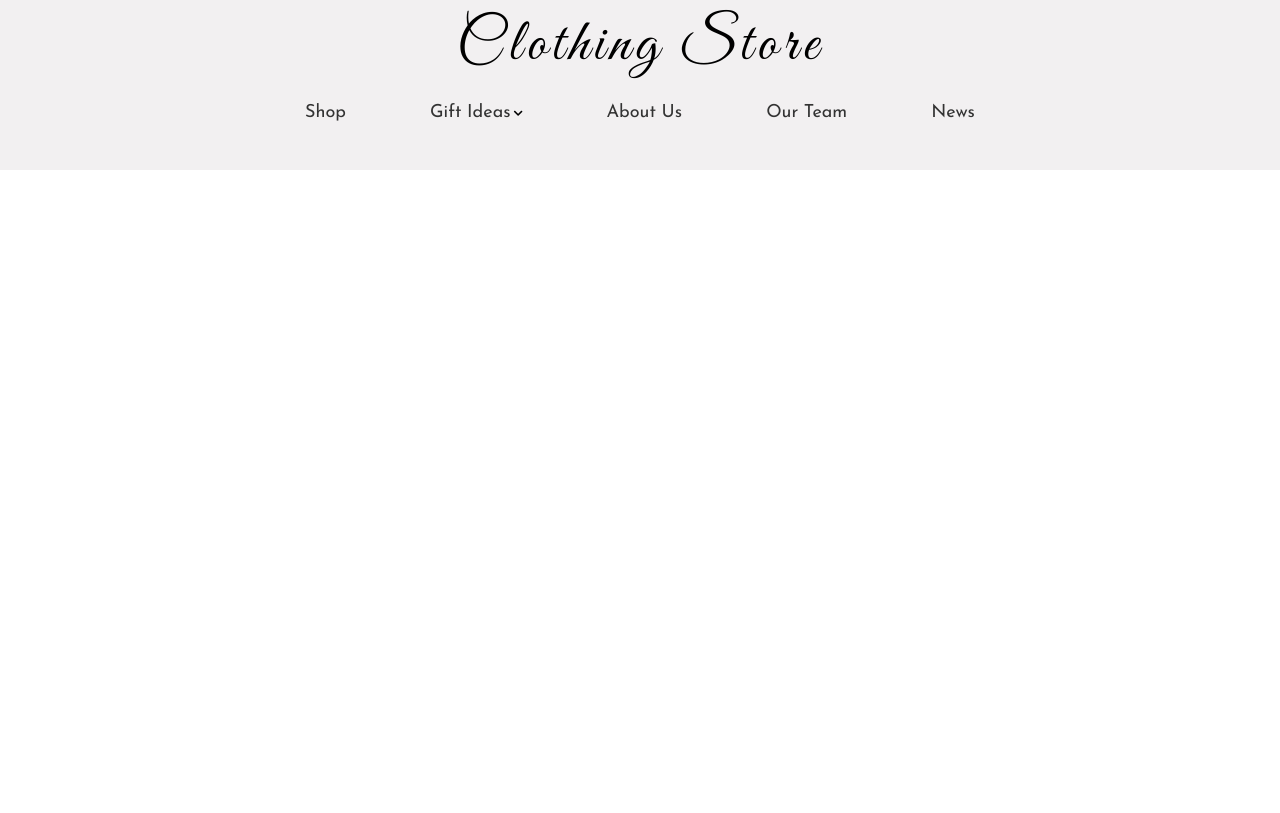
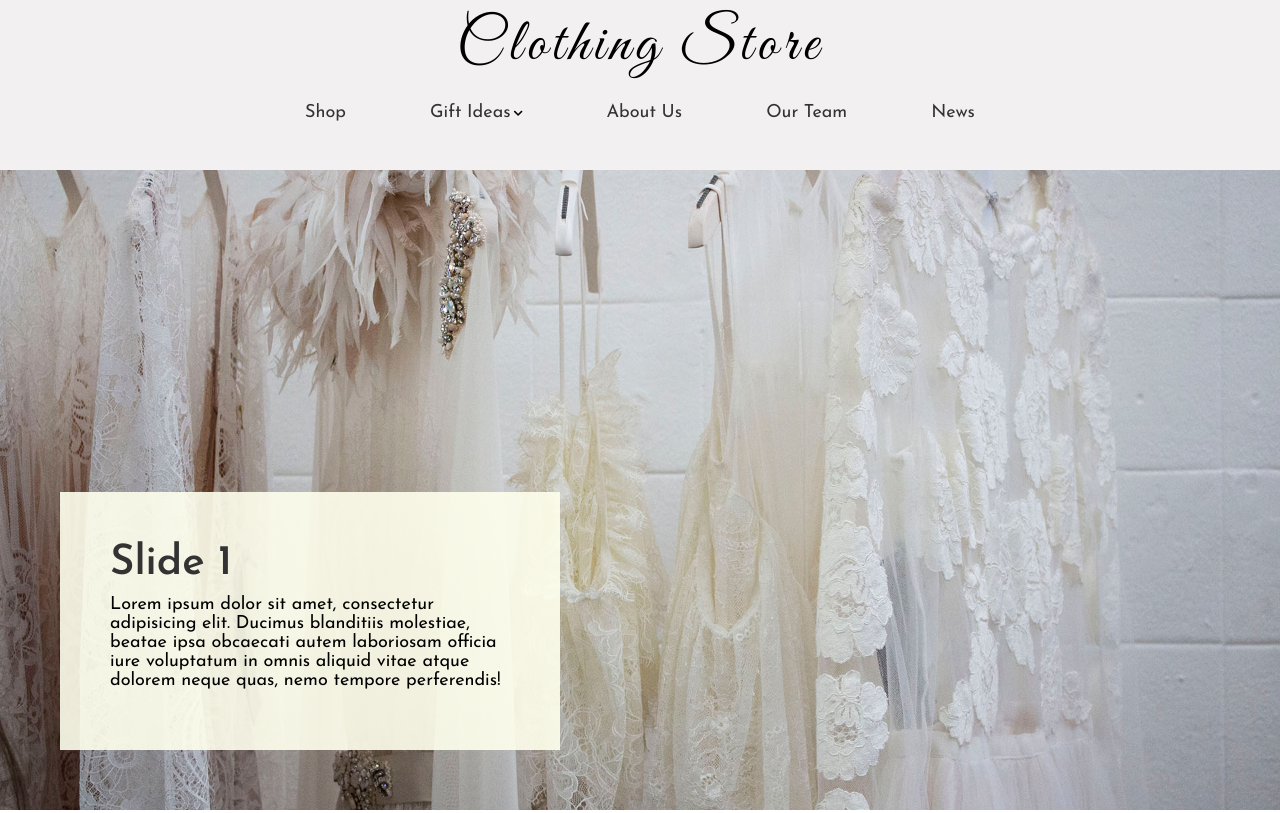
Before and after one commit to laurelthorburn/Clothing-Store, a website: page index.html in a window 1280 px wide. Shown: the part 101-914 px from the top of the page. Before the commit the page ends 800 px from the top, so only its background shows below. Drawn offline with Linux system fonts and the light colour scheme.

Commit message:
Created img slideshow with animation

```diff
--- a/index.html
+++ b/index.html
@@ -84,11 +84,47 @@
           </nav>
         </header>
       </div>
+     <!-- End of Header -->
 
-
-     <!-- End of Header -->
-     <!--  -->
-     <!--  -->
+     <!-- Slideshow  -->
+     <section class="slideshow">
+      <div class="slideshow-slide">
+        <div class="slideshow-content">
+          <h2>Slide 1</h2>
+          <p>Lorem ipsum dolor sit amet, consectetur adipisicing elit. Ducimus blanditiis molestiae, beatae ipsa obcaecati autem laboriosam officia iure voluptatum in omnis aliquid vitae atque dolorem neque quas, nemo tempore perferendis!</p>
+        </div>
+        <img src="images/img1.jpg" alt="Slideshow Image">
+      </div>
+      <div class="slideshow-slide">
+        <div class="slideshow-content">
+          <h2>Slide 1</h2>
+          <p>Lorem ipsum dolor sit amet, consectetur adipisicing elit. Ducimus blanditiis molestiae, beatae ipsa obcaecati autem laboriosam officia iure voluptatum in omnis aliquid vitae atque dolorem neque quas, nemo tempore perferendis!</p>
+        </div>
+        <img src="images/img2.jpg" alt="Slideshow Image">
+      </div>
+      <div class="slideshow-slide">
+        <div class="slideshow-content">
+          <h2>Slide 1</h2>
+          <p>Lorem ipsum dolor sit amet, consectetur adipisicing elit. Ducimus blanditiis molestiae, beatae ipsa obcaecati autem laboriosam officia iure voluptatum in omnis aliquid vitae atque dolorem neque quas, nemo tempore perferendis!</p>
+        </div>
+        <img src="images/img3.jpg" alt="Slideshow Image">
+      </div>
+      <div class="slideshow-slide">
+        <div class="slideshow-content">
+          <h2>Slide 1</h2>
+          <p>Lorem ipsum dolor sit amet, consectetur adipisicing elit. Ducimus blanditiis molestiae, beatae ipsa obcaecati autem laboriosam officia iure voluptatum in omnis aliquid vitae atque dolorem neque quas, nemo tempore perferendis!</p>
+        </div>
+        <img src="images/img4.jpg" alt="Slideshow Image">
+      </div>
+      <div class="slideshow-slide">
+        <div class="slideshow-content">
+          <h2>Slide 1</h2>
+          <p>Lorem ipsum dolor sit amet, consectetur adipisicing elit. Ducimus blanditiis molestiae, beatae ipsa obcaecati autem laboriosam officia iure voluptatum in omnis aliquid vitae atque dolorem neque quas, nemo tempore perferendis!</p>
+        </div>
+        <img src="images/img5.jpg" alt="Slideshow Image">
+      </div>
+     </section>
+     <!-- End of Slideshow  -->
      <!--  -->
      <!--  -->
   </body>
--- a/scss/layout/_header.scss
+++ b/scss/layout/_header.scss
@@ -5,4 +5,5 @@
     grid-template-columns: 1fr repeat(7, minmax(min-content, 16rem)) 1fr;
     grid-template-rows: repeat(3, min-content);
     row-gap: 2rem;
+    z-index: 100;
 }
--- /dev/null
+++ b/scss/layout/_slideshow.scss
@@ -0,0 +1,74 @@
+.slideshow {
+    grid-column: 1 / -1;
+    grid-row: 2 / 3;
+    position: relative;
+    width: 100%;
+    height: 80vh;
+
+    &-slide {
+        position: absolute;
+        top: 0;
+        left: 0;
+        width: inherit;
+        height: inherit;
+        animation: slideshow 20s linear infinite;
+        visibility: hidden;
+        opacity: 0;
+
+        img {
+            width: inherit;
+            height: inherit;
+            object-fit: cover;
+        }
+    }
+
+    &-content {
+        background-color: rgba(color(secondary), .9);
+        position: absolute;
+        bottom: 6rem;
+        left: 6rem;
+        max-width: 40rem;
+        padding: 5rem;
+
+        h2 {
+            font-size: size(xl) + 1.2rem;
+            color: color(primary);
+        }
+
+        p {
+            margin: 1rem 0;
+            font-size: size(sm);
+        }
+    }
+}
+
+$animList: 1 0s, 2 4s, 3 8s, 4 12s, 5 16s;
+
+@each $item in $animList {
+    .slideshow-slide:nth-child(#{nth($item, 1)}){
+        animation-delay: nth($item, 2);
+    }
+}
+
+@keyframes slideshow {
+    0% {
+        visibility: hidden;
+        opacity: 0;
+    }
+    2% {
+        visibility: visible;
+        opacity: 1;
+    }
+    18% {
+        visibility: visible;
+        opacity: 1;
+    }
+    20% {
+        visibility: hidden;
+        opacity: 0;
+    }
+    100% {
+        visibility: hidden;
+        opacity: 0;
+    }
+}
--- a/scss/main.scss
+++ b/scss/main.scss
@@ -4,6 +4,7 @@
 
 @import "layout/header";
 @import "layout/navigation";
+@import "layout/slideshow";
 
 @import "components/logo";
 @import "components/heading";
```
Also changed, not shown: css/main.css.
